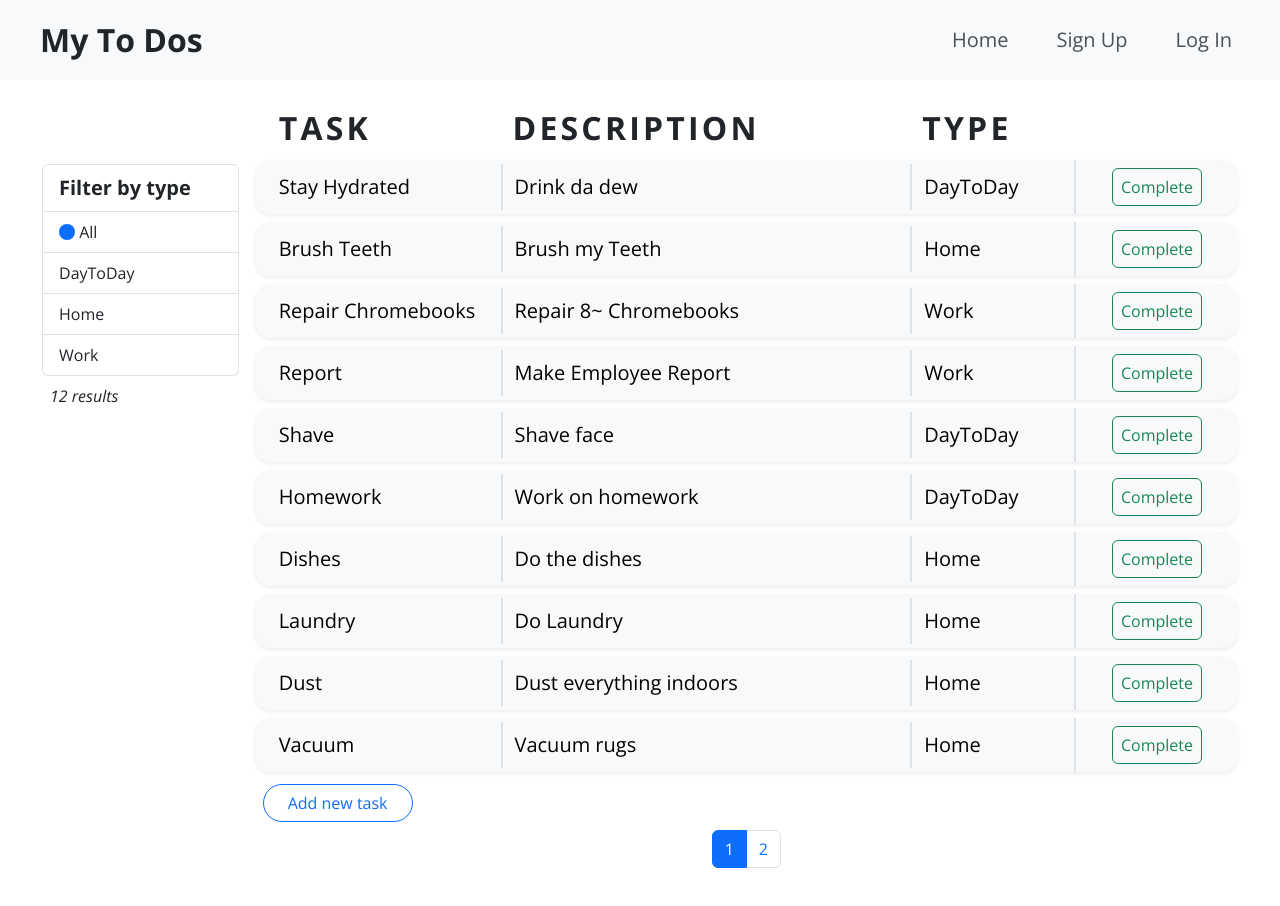
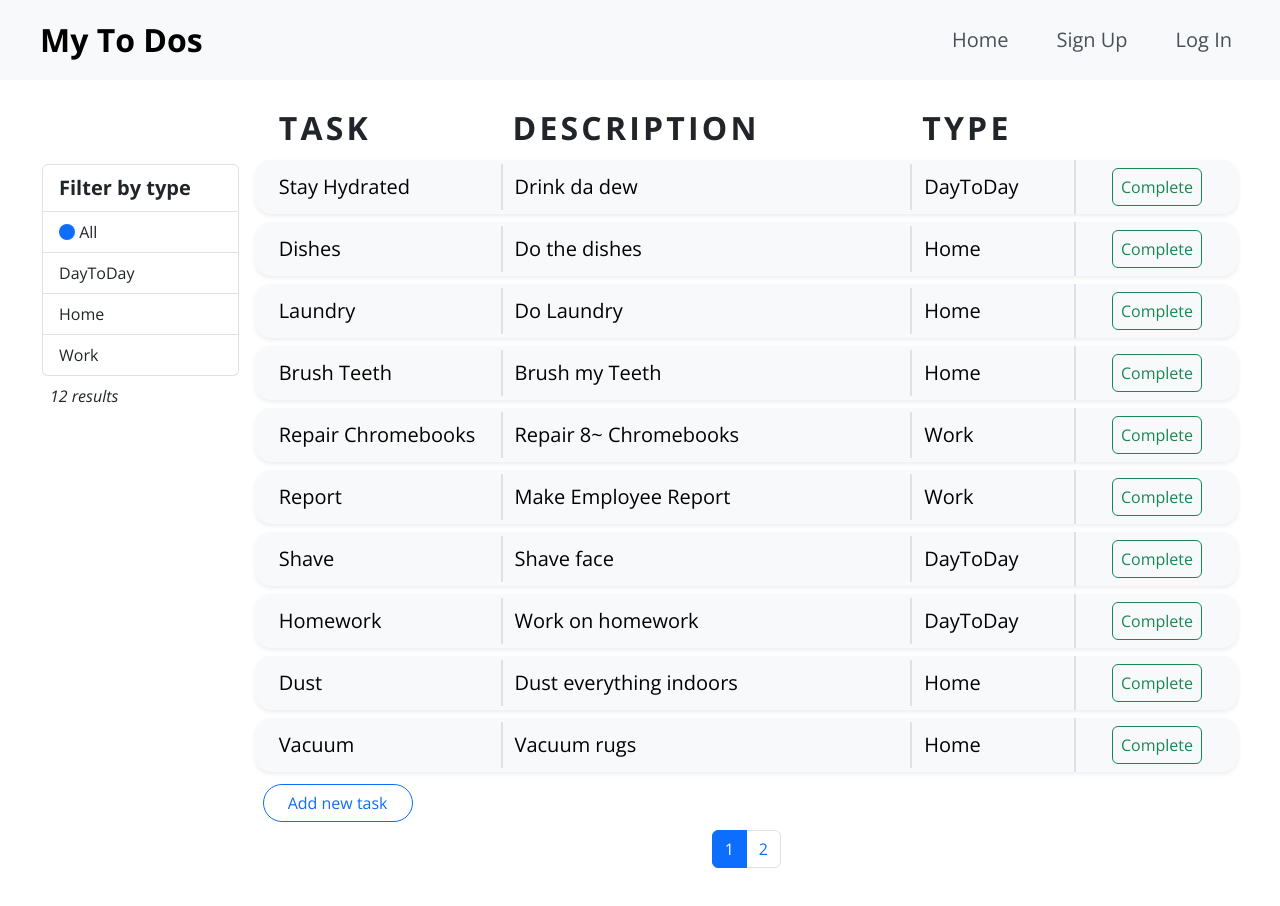
Before and after one commit to jaramilloez/Task-Manager, a React (Create React App) app: page / in a window 1280 px wide. Shown: the top 906 px of the page. Built offline with nearby package versions, Linux system fonts and the light colour scheme.

Commit message:
Update type & severity IDs and add link to title IDs start at 0 now. Title link is a 2nd home button.

```diff
--- a/src/App.css
+++ b/src/App.css
@@ -37,12 +37,17 @@
   }
 }
 
-nav a {
+nav div a {
+  color: black;
+  text-decoration: none;
+}
+
+nav ul a {
   color: #495057;
   text-decoration: none;
 }
 
-nav a:hover {
+nav ul a:hover {
   color: black;
   text-shadow: 0 0 1px black ;
 }
--- a/src/components/aTask.jsx
+++ b/src/components/aTask.jsx
@@ -68,13 +68,18 @@ class LogIn extends Form {
     }
 
     doSubmit = () => {
-        saveTask(this.state.data);
+        const { data, severities, types } = this.state;
+        const { severity, type } = this.state.data;
+
+        this.setState({ severity: severities[severity], type: types[type] });
+        saveTask(data);
         this.props.history.replace('/');
     }
 
     render() {
-        const { types, severities } = this.state
-        const { type, severity } = this.state.data
+        const { types, severities } = this.state;
+        const { type, severity } = this.state.data;
+
         return <div className='container' style={{ paddingLeft: '20%', paddingRight: '20%' }}>
             <form onSubmit={ this.handleSubmit } className='border-top border-bottom pb-4'>
                 { this.renderInput('title', 'Title') }
--- a/src/components/common/select.jsx
+++ b/src/components/common/select.jsx
@@ -1,6 +1,6 @@
 import React from 'react';
 
-const Select = ({ name, label, error, options, selected, ...rest }) => {
+const Select = ({ name, label, error, options, selected, value, ...rest }) => {
     return <div className="form-group my-4">
         <label htmlFor={ name } className='mb-1'>{ label }</label>
         <select
--- a/src/components/navBar.jsx
+++ b/src/components/navBar.jsx
@@ -5,7 +5,7 @@ import styles from '../utility/commonStyles';
 const NavBar = () => {
     return <nav className='px-4 mb-4 bg-light d-flex justify-content-between align-items-center text-nowrap'>
         <div className={ `${styles.navTitle}` }>
-            My To Dos
+            <Link to='/'>My To Dos</Link>
         </div>
         <ul className='m-0 d-flex list-unstyled'>
             <li className={ `${styles.navLink}` }>
--- a/src/components/pagination.jsx
+++ b/src/components/pagination.jsx
@@ -4,6 +4,7 @@ import _ from 'lodash';
 
 const Pagination = props => {
     const { itemsCount, pageSize, currentPage, onPageChange } = props;
+
     const pageCount = Math.ceil(itemsCount / pageSize);
     if (pageCount === 1) return null
 
--- a/src/services/tasks.js
+++ b/src/services/tasks.js
@@ -3,126 +3,126 @@ export const tasks = [
     _id: "0",
     title: "Stay Hydrated",
     description: "Drink da dew",
-    type: { _id: '1', name: "DayToDay" },
-    severity: { _id: 3, name: "Very Important" },
+    type: { _id: 0, name: "DayToDay" },
+    severity: { _id: 2, name: "Very Important" },
     complete: false,
   },
   {
     _id: "1",
     title: "Dishes",
     description: "Do the dishes",
-    type: { _id: '2', name: "Home" },
-    severity: { _id: 1, name: "Normal" },
+    type: { _id: 1, name: "Home" },
+    severity: { _id: 2, name: "Normal" },
     complete: false,
   },
   {
     _id: "2",
     title: "Laundry",
     description: "Do Laundry",
-    type: { _id: '2', name: "Home" },
-    severity: { _id: 1, name: "Normal" },
+    type: { _id: 1, name: "Home" },
+    severity: { _id: 2, name: "Normal" },
     complete: false,
   },
   {
     _id: "3",
     title: "Report",
     description: "Make Employee Report",
-    type: { _id: '3', name: "Work" },
-    severity: { _id: 2, name: "Important" },
+    type: { _id: 2, name: "Work" },
+    severity: { _id: 1, name: "Important" },
     complete: false,
   },
   {
     _id: "4",
     title: "Brush Teeth",
     description: "Brush my Teeth",
-    type: { _id: '2', name: "Home" },
-    severity: { _id: 3, name: "Very Important" },
+    type: { _id: 1, name: "Home" },
+    severity: { _id: 2, name: "Very Important" },
     complete: false,
   },
   {
     _id: "5",
     title: "Dust",
     description: "Dust everything indoors",
-    type: { _id: '2', name: "Home" },
-    severity: { _id: 1, name: "Normal" },
+    type: { _id: 1, name: "Home" },
+    severity: { _id: 0, name: "Normal" },
     complete: false,
   },
   {
     _id: "6",
     title: "Repair Chromebooks",
     description: "Repair 8~ Chromebooks",
-    type: { _id: '3', name: "Work" },
-    severity: { _id: 3, name: "Very Important" },
+    type: { _id: 2, name: "Work" },
+    severity: { _id: 2, name: "Very Important" },
     complete: false,
   },
   {
     _id: "7",
     title: "Shave",
     description: "Shave face",
-    type: { _id: '1', name: "DayToDay" },
-    severity: { _id: 2, name: "Important" },
+    type: { _id: 0, name: "DayToDay" },
+    severity: { _id: 1, name: "Important" },
     complete: false,
   },
   {
     _id: "8",
     title: "Vacuum",
     description: "Vacuum rugs",
-    type: { _id: '2', name: "Home" },
-    severity: { _id: 1, name: "Normal" },
+    type: { _id: 1, name: "Home" },
+    severity: { _id: 0, name: "Normal" },
     complete: false,
   },
   {
     _id: "9",
     title: "Homework",
     description: "Work on homework",
-    type: { _id: '1', name: "DayToDay" },
-    severity: { _id: 2, name: "Important" },
+    type: { _id: 0, name: "DayToDay" },
+    severity: { _id: 1, name: "Important" },
     complete: false,
   },
   {
     _id: "10",
     title: "Clean Glass",
     description: "Clean windows & mirrors",
-    type: { _id: '2', name: "Home" },
-    severity: { _id: 1, name: "Normal" },
+    type: { _id: 1, name: "Home" },
+    severity: { _id: 0, name: "Normal" },
     complete: false,
   },
   {
     _id: "11",
     title: "Workout",
     description: "Go to the gym",
-    type: { _id: '3', name: "Work" },
-    severity: { _id: 1, name: "Normal" },
+    type: { _id: 2, name: "Work" },
+    severity: { _id: 0, name: "Normal" },
     complete: false,
   },
 ];
 
 export const types = [
   {
-    _id: '1',
+    _id: '0',
     name: 'DayToDay'
   },
   {
-    _id: '2',
+    _id: '1',
     name: 'Home'
   },
   {
-    _id: '3',
+    _id: '2',
     name: 'Work'
   },
 ];
 
 const severities = [
   {
-    _id: '1',
+    _id: '0',
     name: 'Normal'
   },
   {
-    _id: '2',
+    _id: '1',
     name: 'Important'
   },
   {
-    _id: '3',
+    _id: '2',
     name: 'Very Important'
   },
 ]
```
